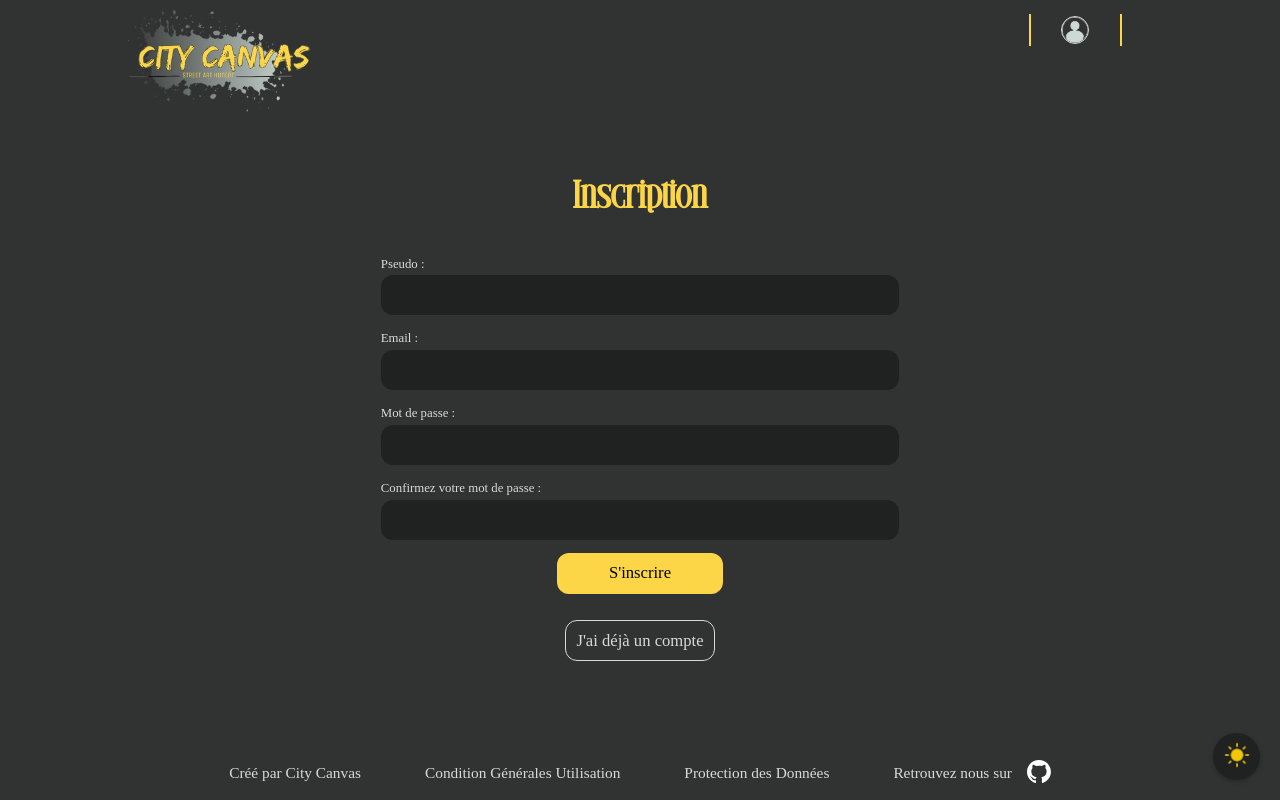
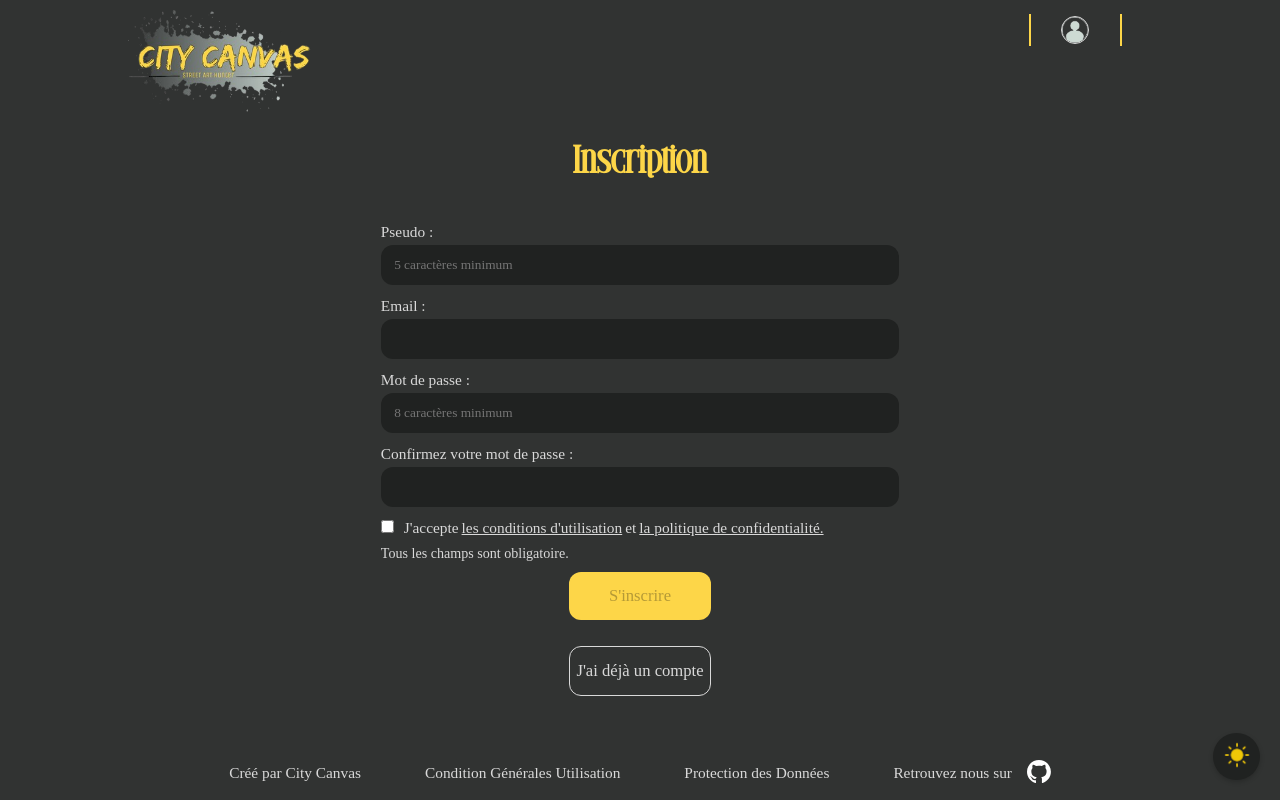
Before and after one commit to BlueSetbyeol/New_City_Canvas, a React (Vite) app in the folder client/: page /StreetArtMap/authentication in a window 1280 px wide. Both pictures are taken after a click on the button "S'inscrire". Built offline with nearby package versions, Linux system fonts and the light colour scheme; a web font is replaced by a local one.

Commit message:
front-end leveled up for a better SignUp

```diff
--- a/client/src/components/SignIn/SignIn.css
+++ b/client/src/components/SignIn/SignIn.css
@@ -1,4 +1,5 @@
-/* Style du formulaire */ .login-form {
+/* Style du formulaire */
+.login-form {
   min-height: 20%;
   min-width: 90%;
   display: flex;
@@ -26,6 +27,7 @@
   margin-bottom: 0.5rem;
   width: 100%;
   color: var(--text-color);
+  font-size: 1.2em;
 }
 
 /* Champs input */
@@ -48,13 +50,12 @@
 
 /* Bouton d'envoi */
 .submit-button {
-  height: 2.5em;
-  width: 8em;
-  align-self: center;
+  height: 3em;
+  width: 8.5em;
   font-family: var(--text-font);
-  font-size: 1em;
   background-color: var(--mustard-color);
   border-radius: 12px;
+  align-self: center;
   transition: all 0.3s ease;
   cursor: pointer;
   border: none;
@@ -73,14 +74,12 @@
 
 @media screen and (min-width: 768px) and (max-width: 1023px) {
   .submit-button {
-    width: 9em;
     font-size: 1.2em;
   }
 }
 
 @media screen and (min-width: 1023px) {
   .submit-button {
-    width: 10em;
     font-size: 1.3em;
   }
 }
--- a/client/src/components/SignIn/SignIn.tsx
+++ b/client/src/components/SignIn/SignIn.tsx
@@ -50,7 +50,7 @@ function SignIn() {
         navigate("/StreetArtMap");
       } else {
         ToasterError(
-          "Aïe ! Un hic technique… mais pas de panique, réessaye ! 💻🔥",
+          "Aïe ! Une erreur de saisie s'est produite … mais pas de panique, réessaye ! 💻🔥",
           theme,
         );
         // Log des détails de la réponse en cas d'échec
--- /dev/null
+++ b/client/src/components/SignUp/SignUp.css
@@ -0,0 +1,71 @@
+/* Style du formulaire */
+.signup-form {
+  min-height: 80%;
+  min-width: 90%;
+  display: flex;
+  flex-direction: column;
+  align-items: center;
+  animation: fadeIn 0.5s ease-out;
+  gap: 5px;
+}
+
+.signup {
+  height: 91%;
+  width: 100%;
+  display: flex;
+  flex-direction: column;
+  align-items: flex-start;
+}
+
+@keyframes fadeIn {
+  from {
+    opacity: 0;
+    transform: translateY(-10px);
+  }
+  to {
+    opacity: 1;
+    transform: translateY(0);
+  }
+}
+
+.mandatory {
+  color: var(--text-color);
+  font-size: 1.1em;
+}
+
+/* Bouton d'envoi présent dans la feuille de style SignIn*/
+
+.conditions {
+  gap: 10px;
+  color: var(--text-color);
+  font-size: 1.2em;
+}
+
+#conditions-box {
+  accent-color: var(--mustard-color);
+  margin-right: 10px;
+}
+
+.conditions a {
+  color: var(--text-color);
+  font-size: 1em;
+  margin: 0 3px;
+}
+
+@media screen and (min-width: 768px) and (max-width: 1023px) {
+  .signup-form {
+    min-height: 55%;
+  }
+  .signup {
+    height: 92%;
+  }
+}
+
+@media screen and (min-width: 1023px) {
+  .signup-form {
+    min-height: 55%;
+  }
+  .signup {
+    height: 89%;
+  }
+}
--- a/client/src/components/SignUp/SignUp.tsx
+++ b/client/src/components/SignUp/SignUp.tsx
@@ -1,7 +1,9 @@
 import { useRef, useState } from "react";
 import type { ChangeEventHandler, FormEventHandler } from "react";
 import { useTheme } from "../../contexts/ThemeContext";
-import { ToasterSuccess } from "../../services/ToasterFunctions";
+import { ToasterError, ToasterSuccess } from "../../services/ToasterFunctions";
+import "./SignUp.css";
+import { Link } from "react-router-dom";
 
 interface SignUpProps {
   setIsRegistered: (boolean: boolean) => void;
@@ -9,12 +11,13 @@ interface SignUpProps {
 }
 
 function SignUp({ setIsRegistered }: SignUpProps) {
+  const pseudoRef = useRef<HTMLInputElement>(null);
   const emailRef = useRef<HTMLInputElement>(null);
-  const pseudoRef = useRef<HTMLInputElement>(null);
   const { theme } = useTheme();
 
   const [password, setPassword] = useState("");
   const [confirmPassword, setConfirmPassword] = useState("");
+  const [conditionAccepted, setConditionAccepted] = useState(false);
 
   const handlePasswordChange: ChangeEventHandler<HTMLInputElement> = (
     event,
@@ -31,6 +34,14 @@ function SignUp({ setIsRegistered }: SignUpProps) {
   const handleSubmit: FormEventHandler = async (event) => {
     event.preventDefault();
 
+    if (
+      password.length >= 5 &&
+      password === confirmPassword &&
+      pseudoRef.current &&
+      pseudoRef.current.value.length >= 8 &&
+      emailRef.current &&
+      emailRef.current.value !== ""
+    ) {
       try {
         const response = await fetch(
           `${import.meta.env.VITE_API_URL}/api/users`,
@@ -38,9 +49,10 @@ function SignUp({ setIsRegistered }: SignUpProps) {
             method: "post",
             headers: { "Content-Type": "application/json" },
             body: JSON.stringify({
+              pseudo: (pseudoRef.current as HTMLInputElement).value,
               email: (emailRef.current as HTMLInputElement).value,
               password,
-            pseudo: (pseudoRef.current as HTMLInputElement).value,
+              conditionAccepted,
             }),
           },
         );
@@ -58,10 +70,17 @@ function SignUp({ setIsRegistered }: SignUpProps) {
       } catch (err) {
         console.error(err);
       }
+    } else {
+      ToasterError(
+        "Oups ! Tout ne semble pas être juste, réessaye ! 💻🔥",
+        theme,
+      );
+    }
   };
 
   return (
-    <form className="login-form" onSubmit={handleSubmit}>
+    <form className="signup-form" onSubmit={handleSubmit}>
+      <section className="signup">
         <label htmlFor="pseudo" className="form-label">
           Pseudo :
           <input
@@ -69,11 +88,17 @@ function SignUp({ setIsRegistered }: SignUpProps) {
             ref={pseudoRef}
             type="pseudo"
             id="pseudo"
+            placeholder="5 caractères minimum"
           />
         </label>
         <label htmlFor="email" className="form-label">
           Email :
-        <input className="form-input" ref={emailRef} type="email" id="email" />
+          <input
+            className="form-input"
+            ref={emailRef}
+            type="email"
+            id="email"
+          />
         </label>
         <label htmlFor="password" className="form-label">
           Mot de passe :
@@ -81,6 +106,7 @@ function SignUp({ setIsRegistered }: SignUpProps) {
             className="form-input"
             type="password"
             id="password"
+            placeholder="8 caractères minimum"
             value={password}
             onChange={handlePasswordChange}
           />
@@ -95,11 +121,31 @@ function SignUp({ setIsRegistered }: SignUpProps) {
             onChange={handleConfirmPasswordChange}
           />
         </label>
+        <label className="conditions">
           <input
+            type="checkbox"
+            id="conditions-box"
+            name="userConditions"
+            value="accept"
+            onChange={() => setConditionAccepted(true)}
+          />
+          J'accepte
+          <Link to="/StreetArtMap/TermsAndConditions" target="_blank">
+            les conditions d'utilisation
+          </Link>
+          et
+          <Link to="/StreetArtMap/PrivacyPolicy" target="_blank">
+            la politique de confidentialité.
+          </Link>
+        </label>
+        <p className="mandatory">Tous les champs sont obligatoire.</p>
+      </section>
+      <input
+        type="submit"
         className="submit-button"
-        type="submit"
         name="Send"
         value="S'inscrire"
+        disabled={!conditionAccepted}
       />
     </form>
   );
--- a/client/src/pages/AuthPage/AuthPage.css
+++ b/client/src/pages/AuthPage/AuthPage.css
@@ -13,21 +13,19 @@
   gap: 2em;
 }
 
-.signup-btn,
-.signin-btn {
+.sign-btn {
   display: flex;
   border: 1px solid var(--text-color);
   font-family: var(--text-font);
   border-radius: 12px;
-  height: 2.5em;
-  width: 7.5em;
+  height: 3em;
+  width: 8.5em;
   justify-content: center;
   align-items: center;
   background-color: transparent;
   color: var(--text-color);
 }
-.signup-btn:hover,
-.signin-btn:hover {
+.sign-btn:hover {
   cursor: pointer;
 }
 
@@ -36,9 +34,7 @@
     padding: 7% 0% 3% 0%;
     width: 50vw;
   }
-  .signin-btn,
-  .signup-btn {
-    width: 8.5em;
+  .sign-btn {
     font-size: 1.2em;
   }
 }
@@ -47,9 +43,7 @@
     padding: 0;
     width: 45vw;
   }
-  .signin-btn,
-  .signup-btn {
-    width: 9em;
+  .sign-btn {
     font-size: 1.3em;
   }
 }
--- a/client/src/pages/AuthPage/AuthPage.tsx
+++ b/client/src/pages/AuthPage/AuthPage.tsx
@@ -31,7 +31,7 @@ function AuthPage() {
           {!isRegistered ? (
             <button
               type="button"
-              className="signin-btn"
+              className="sign-btn"
               onClick={() => setIsRegistered(true)}
             >
               J'ai déjà un compte
@@ -39,7 +39,7 @@ function AuthPage() {
           ) : (
             <button
               type="button"
-              className="signup-btn"
+              className="sign-btn"
               onClick={() => setIsRegistered(false)}
             >
               S'inscrire
```
Lines whose indentation alone changed are shown as unchanged.
